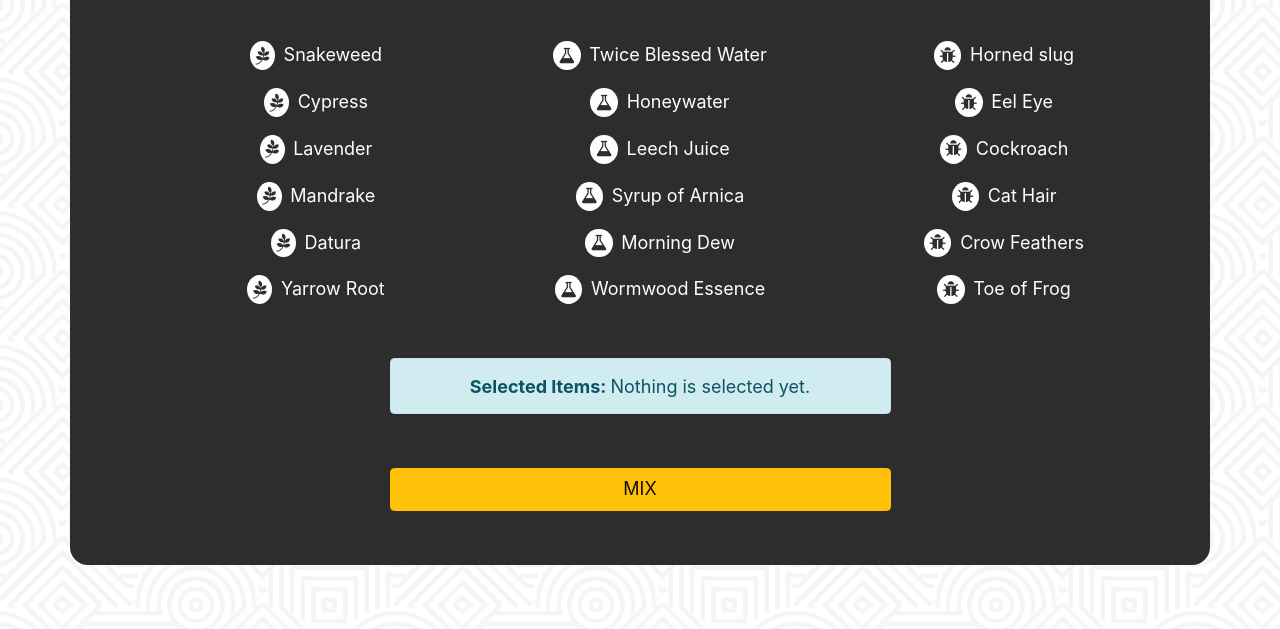
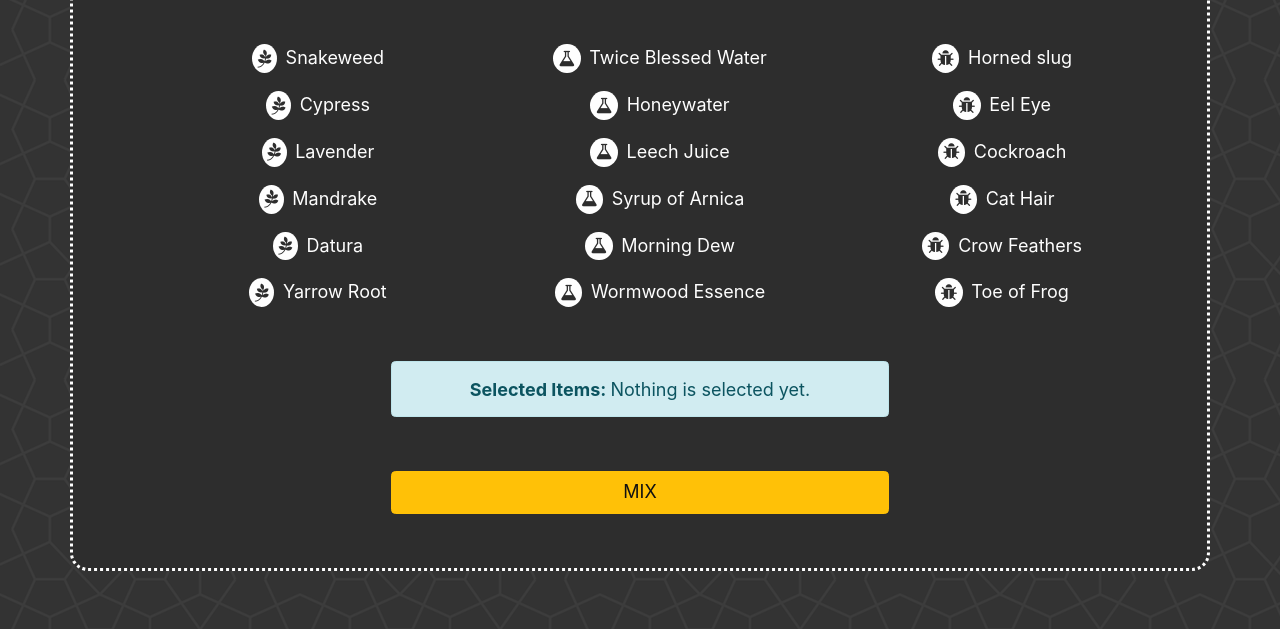
Before and after one commit to stanley-nicholl/events-and-potions, a plain HTML site: page index.html in a window 1280 px wide. Shown: the part 171-800 px from the top of the page. Drawn offline with nearby package versions, Linux system fonts and the light colour scheme; a web font is replaced by a local one.

Commit message:
Update styles to make it darker

```diff
--- a/styles/main.css
+++ b/styles/main.css
@@ -6,7 +6,7 @@ html {
 }
 
 body {
-  background: white url('../assets/hypnotize.png');
+  background: #111111 url('../assets/congruent-outline.png');
 }
 
 .princess-font {
@@ -15,6 +15,7 @@ body {
 
 .main {
   background: #2D2D2D;
+  border: 3px dotted #FEFEFE;
   border-radius: 1rem;
   margin-top: 2rem;
   padding: 3rem;
```
Also changed, not shown: assets/congruent-outline.png (added), assets/hypnotize.png (deleted).
